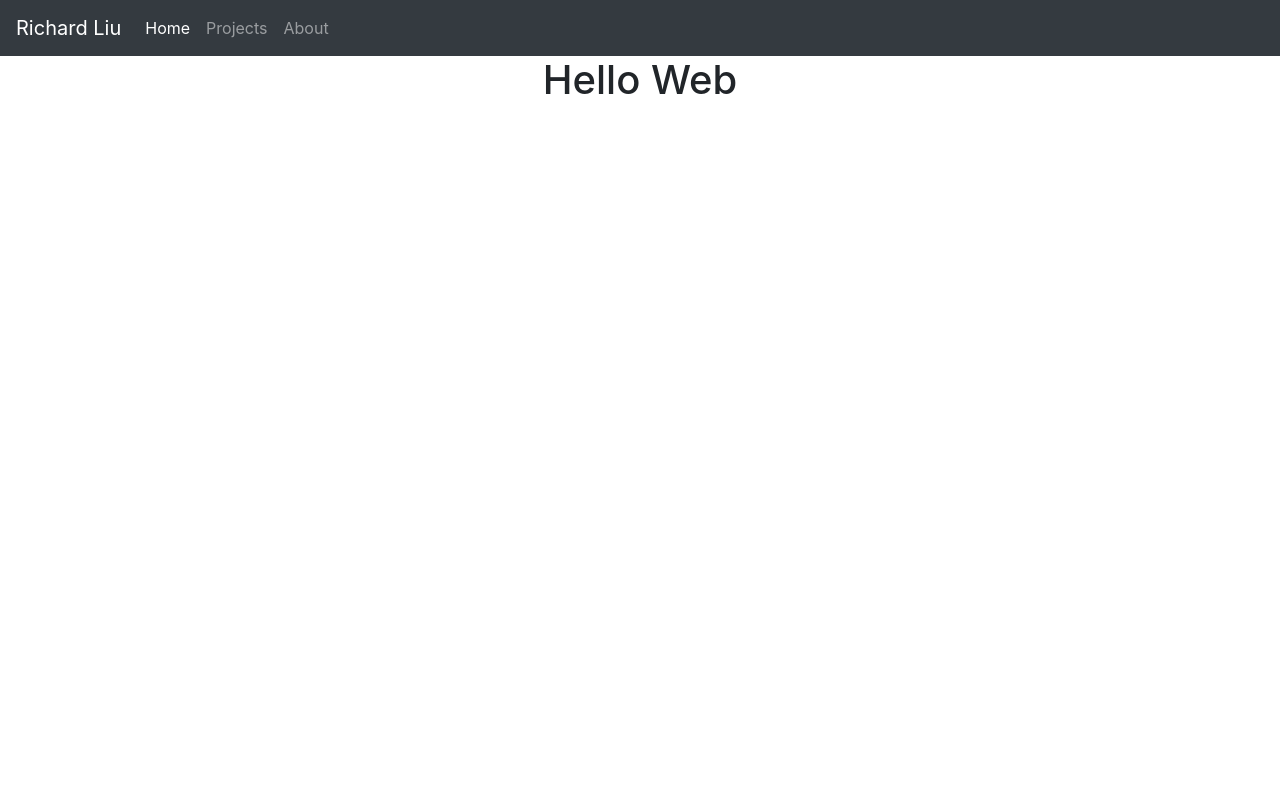
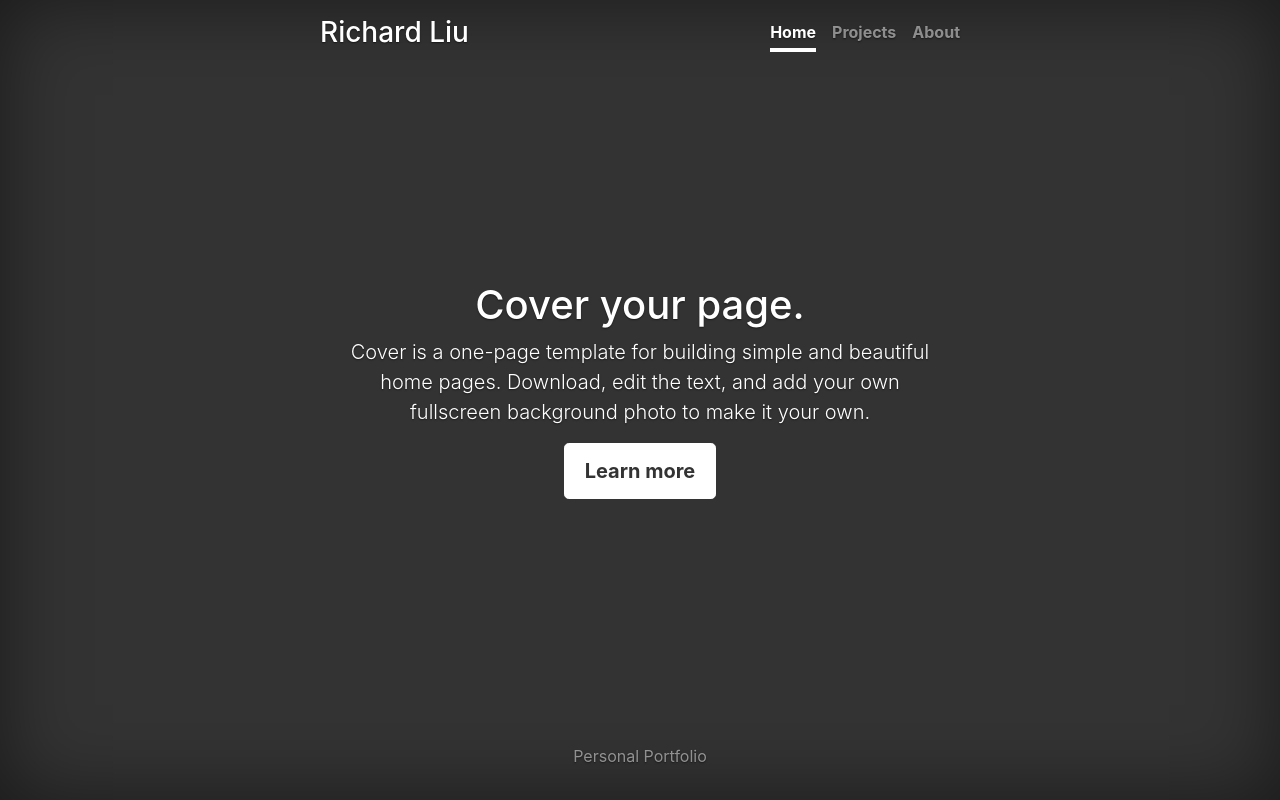
Before and after one commit to richardliuca/website, a Flask app: page / in a window 1280 px wide. Run offline with Flask 2, Linux system fonts and the light colour scheme; some libraries are stand-ins or nearby versions.

Commit message:
creating home cover page with html and css

```diff
--- /dev/null
+++ b/portfolio/front_page/static/css/home.css
@@ -0,0 +1,114 @@
+/*
+ * Globals
+ */
+
+/* Links */
+.alert {
+  position: fixed;
+  margin: 0 auto;
+  width: 100%;
+  z-index: 999;
+}
+
+
+a,
+a:focus,
+a:hover {
+  color: #fff;
+}
+
+/* Custom default button */
+.btn-secondary,
+.btn-secondary:hover,
+.btn-secondary:focus {
+  color: #333;
+  text-shadow: none; /* Prevent inheritance from `body` */
+  background-color: #fff;
+  border: .05rem solid #fff;
+}
+
+
+/*
+ * Base structure
+ */
+
+html,
+body {
+  height: 100%;
+  background-color: #333;
+}
+
+body {
+  display: -ms-flexbox;
+  display: flex;
+  color: #fff;
+  text-shadow: 0 .05rem .1rem rgba(0, 0, 0, .5);
+  box-shadow: inset 0 0 5rem rgba(0, 0, 0, .5);
+}
+
+.cover-container {
+  max-width: 42em;
+}
+
+
+/*
+ * Header
+ */
+.masthead {
+  margin-bottom: 2rem;
+}
+
+.masthead-brand {
+  margin-bottom: 0;
+}
+
+.nav-masthead .nav-link {
+  padding: .25rem 0;
+  font-weight: 700;
+  color: rgba(255, 255, 255, .5);
+  background-color: transparent;
+  border-bottom: .25rem solid transparent;
+}
+
+.nav-masthead .nav-link:hover,
+.nav-masthead .nav-link:focus {
+  border-bottom-color: rgba(255, 255, 255, .25);
+}
+
+.nav-masthead .nav-link + .nav-link {
+  margin-left: 1rem;
+}
+
+.nav-masthead .active {
+  color: #fff;
+  border-bottom-color: #fff;
+}
+
+@media (min-width: 48em) {
+  .masthead-brand {
+    float: left;
+  }
+  .nav-masthead {
+    float: right;
+  }
+}
+
+
+/*
+ * Cover
+ */
+.cover {
+  padding: 0 1.5rem;
+}
+.cover .btn-lg {
+  padding: .75rem 1.25rem;
+  font-weight: 700;
+}
+
+
+/*
+ * Footer
+ */
+.mastfoot {
+  color: rgba(255, 255, 255, .5);
+}
--- a/portfolio/front_page/templates/home.html
+++ b/portfolio/front_page/templates/home.html
@@ -1,5 +1,43 @@
 {% extends "layout.html" %}
 
+{% block style %}
+  <link rel="stylesheet" href="{{ url_for('front_page.static', filename='css/home.css') }}">
+{% endblock style %}
+
+{% block header %}{% endblock header %}
+
 {% block body %}
-  <h1>Hello Web</h1>
+<div class="cover-container d-flex w-100 h-100 p-3 mx-auto flex-column">
+  <header class="masthead mb-auto">
+    <div class="inner">
+      <h3 class="masthead-brand">Richard Liu</h3>
+      <nav class="nav nav-masthead justify-content-center">
+        <a class="nav-link" id="Home" href="{{ url_for('front_page.home') }}">Home</a>
+        <a class="nav-link" id="Projects-Hub" href="{{ url_for('project_hub.hub') }}">Projects</a>
+        <a class="nav-link" id="About-Me" href="{{ url_for('front_page.about') }}">About</a>
+        {% if current_user.is_authenticated %}
+          <a class="nav-link" id="Dashboard" href="{{ url_for('admin_portal.dashboard') }}">Dashboard</a>
+          <a class="nav-link" href="{{ url_for('admin_portal.logout') }}">Logout</a>
+        {% endif %}
+      </nav>
+    </div>
+  </header>
+  <main role="main" class="inner cover">
+    <h1 class="cover-heading">Cover your page.</h1>
+    <p class="lead">Cover is a one-page template for building simple and beautiful home pages. Download, edit the text, and add your own fullscreen background photo to make it your own.</p>
+    <p class="lead">
+      <a href="#" class="btn btn-lg btn-secondary">Learn more</a>
+    </p>
+  </main>
+
+  <footer class="mastfoot mt-auto">
+    <div class="inner">
+      <p>Personal Portfolio</p>
+    </div>
+  </footer>
+</div>
 {% endblock body %}
+
+{% block script %}
+  <script type="text/javascript" src="{{ url_for('front_page.static', filename='js/home.js') }}"></script>
+{% endblock script %}
```
